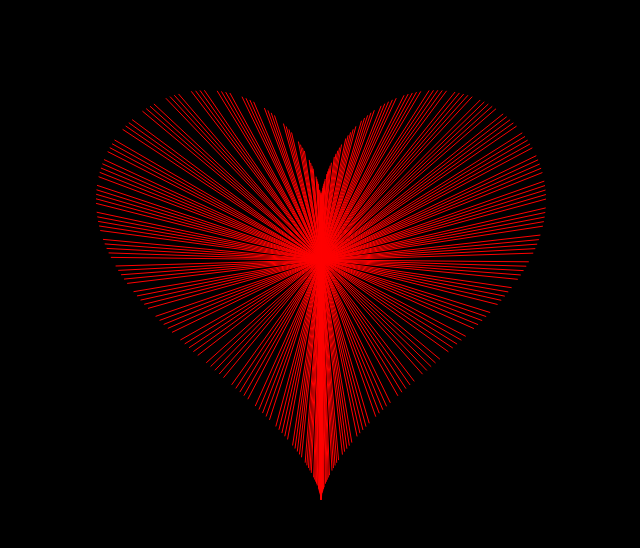
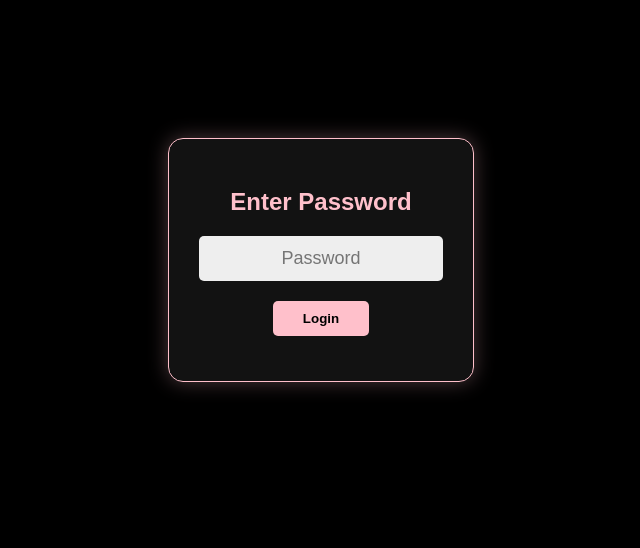
Before and after one commit to faresabdelrahman475/my-heart, a plain HTML site: page index.html in a window 1280 px wide. Shown: the part 140-688 px from the top of the page, without its empty margins (319-959 px from the left). Drawn offline with Linux system fonts and the light colour scheme.

Commit message:
Update index.html

```diff
--- a/index.html
+++ b/index.html
@@ -1,9 +1,8 @@
 <!DOCTYPE html>
-<html lang="ar">
+<html lang="en">
 <head>
     <meta charset="UTF-8">
-    <title>Hob</title>
-    <!-- استدعاء خط يدوي مزخرف من Google Fonts -->
+    <title>By Fares - Heart Drawing</title>
     <link href="https://fonts.googleapis.com/css2?family=Dancing+Script:wght@700&display=swap" rel="stylesheet">
 
     <style>
@@ -15,17 +14,65 @@
             align-items: center;
             height: 100vh;
             overflow: hidden;
-            /* تطبيق الخط المزخرف على الصفحة */
             font-family: 'Dancing Script', cursive;
         }
-        canvas {
-            display: block;
+
+        #loginOverlay {
+            position: absolute;
+            z-index: 10;
+            text-align: center;
+            background: rgba(20, 20, 20, 0.9);
+            padding: 30px;
+            border-radius: 15px;
+            border: 1px solid pink;
+            box-shadow: 0 0 20px rgba(255, 192, 203, 0.3);
         }
+
+        #loginOverlay h2 {
+            color: pink;
+            font-family: sans-serif;
+            margin-bottom: 20px;
+        }
+
+        #loginOverlay input {
+            padding: 12px;
+            border-radius: 5px;
+            border: none;
+            outline: none;
+            font-size: 18px;
+            text-align: center;
+            width: 220px;
+            background-color: #eee;
+        }
+
+        #loginOverlay button {
+            padding: 10px 30px;
+            margin-top: 20px;
+            background-color: pink;
+            border: none;
+            border-radius: 5px;
+            cursor: pointer;
+            font-weight: bold;
+            font-family: sans-serif;
+            transition: 0.3s;
+        }
+
+        #loginOverlay button:hover {
+            background-color: #ffb6c1;
+            transform: scale(1.05);
+        }
+
+        /* Elements to hide initially */
+        #topText, #bottomText, #heartCanvas {
+            display: none;
+        }
+
+        canvas { display: block; }
 
         #topText {
             position: absolute;
             top: 8%;
-            font-size: 50px; /* تكبير الخط ليظهر جمال الزخرفة */
+            font-size: 50px;
             font-weight: bold;
             color: pink;
             text-shadow: 0 0 15px rgba(255, 192, 203, 0.7), 0 0 5px white;
@@ -43,20 +90,50 @@
 </head>
 <body>
 
-    <div id="topText">I Love You Rahma For Ever</div>
+    <!-- Login Overlay UI -->
+    <div id="loginOverlay">
+        <h2>Enter Password</h2>
+        <!-- type="password" ensures characters are hidden -->
+        <input type="password" id="passInput" placeholder="Password">
+        <br>
+        <button onclick="unlock()">Login</button>
+        <p id="errMsg" style="color: #ff4d4d; font-family: sans-serif; margin-top: 15px; font-size: 14px;"></p>
+    </div>
+
+    <!-- Original Content -->
+    <div id="topText">I Love You</div>
     <canvas id="heartCanvas"></canvas>
     <div id="bottomText">By Fares</div>
 
     <script>
         const canvas = document.getElementById('heartCanvas');
         const ctx = canvas.getContext('2d');
+        let i = 0;
+        const scale = 15;
+
+        function unlock() {
+            const pass = document.getElementById('passInput').value;
+            const correctPass = "17/2/2026";
+
+            if (pass === correctPass) {
+                // Hide overlay and show content
+                document.getElementById('loginOverlay').style.display = 'none';
+                document.getElementById('topText').style.display = 'block';
+                document.getElementById('bottomText').style.display = 'block';
+                document.getElementById('heartCanvas').style.display = 'block';
+
+                resize();
+                draw();
+            } else {
+                document.getElementById('errMsg').innerText = "Incorrect Password! Please try again.";
+            }
+        }
 
         function resize() {
             canvas.width = window.innerWidth;
             canvas.height = window.innerHeight;
         }
         window.addEventListener('resize', resize);
-        resize();
 
         function heartX(t) {
             return 15 * Math.pow(Math.sin(t), 3);
@@ -65,9 +142,6 @@
         function heartY(t) {
             return -(12 * Math.cos(t) - 5 * Math.cos(2 * t) - 2 * Math.cos(3 * t) - Math.cos(4 * t));
         }
-
-        let i = 0;
-        const scale = 15;
 
         function draw() {
             if (i > 300) return;
@@ -90,8 +164,6 @@
             i += 0.1;
             requestAnimationFrame(draw);
         }
-
-        draw();
     </script>
 </body>
 </html>
```
